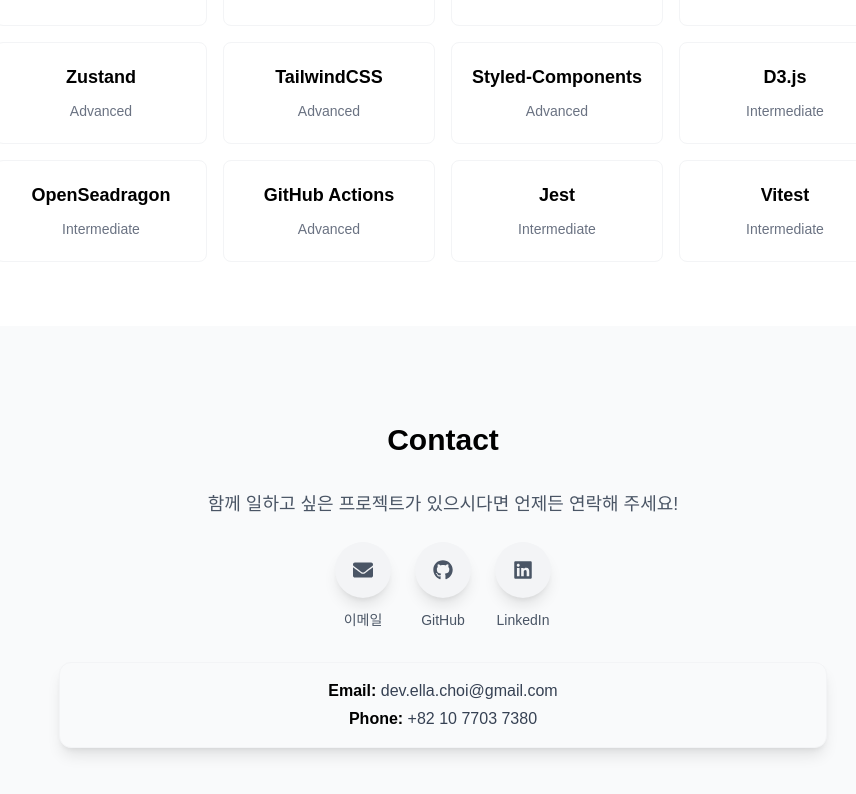
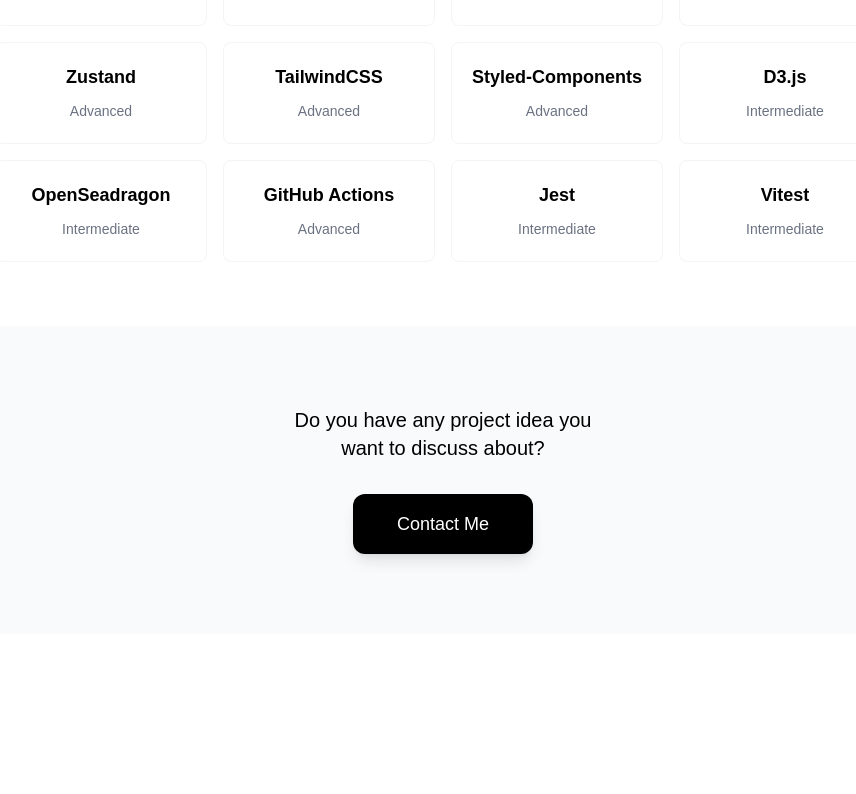
Before and after one commit to ella-yschoi/ella-yschoi.github.io, a Next.js app: page / in a window 1280 px wide. Shown: the part 1814-2608 px from the top of the page, without its empty margins (197-1053 px from the left). After the commit the page ends 2448 px from the top, so only its background shows below. Built offline with nearby package versions, Linux system fonts and the light colour scheme.

Commit message:
style: Revamp ContactSection with new layout and link to contact page

```diff
--- a/src/components/ContactSection.tsx
+++ b/src/components/ContactSection.tsx
@@ -1,62 +1,37 @@
-import { FaGithub, FaLinkedin, FaEnvelope } from 'react-icons/fa';
+import Link from 'next/link';
 
 const ContactSection = () => (
-  <section id='contact' className='py-24 px-6 w-full bg-gray-50'>
-    <div className='max-w-3xl mx-auto text-center'>
-      <h2 className='text-3xl font-bold mb-8 text-black'>Contact</h2>
-      <div className='space-y-6'>
-        <p className='text-lg text-gray-600 max-w-2xl mx-auto'>
-          함께 일하고 싶은 프로젝트가 있으시다면 언제든 연락해 주세요!
-        </p>
-        <div className='flex gap-6 justify-center'>
-          <a
-            href='mailto:dev.ella.choi@gmail.com'
-            target='_blank'
-            rel='noopener noreferrer'
-            aria-label='이메일'
-            className='group flex flex-col items-center gap-3 text-gray-600 hover:text-black transition-all duration-300 transform hover:scale-110'
-          >
-            <div className='w-14 h-14 bg-gray-100 rounded-full flex items-center justify-center shadow-lg group-hover:shadow-xl transition-all duration-300 group-hover:bg-gray-200'>
-              <FaEnvelope className='text-xl' />
-            </div>
-            <span className='font-medium text-sm'>이메일</span>
-          </a>
-          <a
-            href='https://github.com/ella-yschoi'
-            target='_blank'
-            rel='noopener noreferrer'
-            aria-label='GitHub'
-            className='group flex flex-col items-center gap-3 text-gray-600 hover:text-black transition-all duration-300 transform hover:scale-110'
-          >
-            <div className='w-14 h-14 bg-gray-100 rounded-full flex items-center justify-center shadow-lg group-hover:shadow-xl transition-all duration-300 group-hover:bg-gray-200'>
-              <FaGithub className='text-xl' />
-            </div>
-            <span className='font-medium text-sm'>GitHub</span>
-          </a>
-          <a
-            href='https://linkedin.com/in/ella-yschoi'
-            target='_blank'
-            rel='noopener noreferrer'
-            aria-label='LinkedIn'
-            className='group flex flex-col items-center gap-3 text-gray-600 hover:text-black transition-all duration-300 transform hover:scale-110'
-          >
-            <div className='w-14 h-14 bg-gray-100 rounded-full flex items-center justify-center shadow-lg group-hover:shadow-xl transition-all duration-300 group-hover:bg-gray-200'>
-              <FaLinkedin className='text-xl' />
-            </div>
-            <span className='font-medium text-sm'>LinkedIn</span>
-          </a>
-        </div>
-        <div className='mt-8 p-4 bg-gray-50 rounded-xl shadow-lg border border-gray-100'>
-          <p className='text-base text-gray-700'>
-            <span className='font-semibold text-black'>Email:</span>{' '}
-            dev.ella.choi@gmail.com
-          </p>
-          <p className='text-base text-gray-700 mt-1'>
-            <span className='font-semibold text-black'>Phone:</span> +82 10 7703
-            7380
-          </p>
-        </div>
-      </div>
+  <section
+    className='relative py-20 px-6 w-full bg-gray-50 flex flex-col items-center justify-center'
+    style={{ minHeight: 220 }}
+  >
+    {/* 3D 그리드 배경 */}
+    <div
+      aria-hidden
+      className='absolute inset-0 w-full h-full pointer-events-none'
+    />
+    <div className='flex flex-col items-center justify-center'>
+      <h2 className='text-lg md:text-xl font-medium text-black text-center mb-6'>
+        Do you have any project idea you
+        <br />
+        want to discuss about?
+      </h2>
+      <Link
+        href='/contact'
+        className='group mt-2 px-8 py-4 rounded-xl bg-black text-white text-lg font-light shadow-lg
+          transition-all flex items-center justify-center relative overflow-hidden'
+        style={{ minWidth: 180 }}
+      >
+        <span className='transition-transform duration-300 group-hover:-translate-x-2'>
+          Contact Me
+        </span>
+        <span
+          aria-hidden
+          className='absolute right-6 opacity-0 translate-x-4 group-hover:opacity-100 group-hover:translate-x-0 transition-all duration-300 text-xl'
+        >
+          →
+        </span>
+      </Link>
     </div>
   </section>
 );
```
